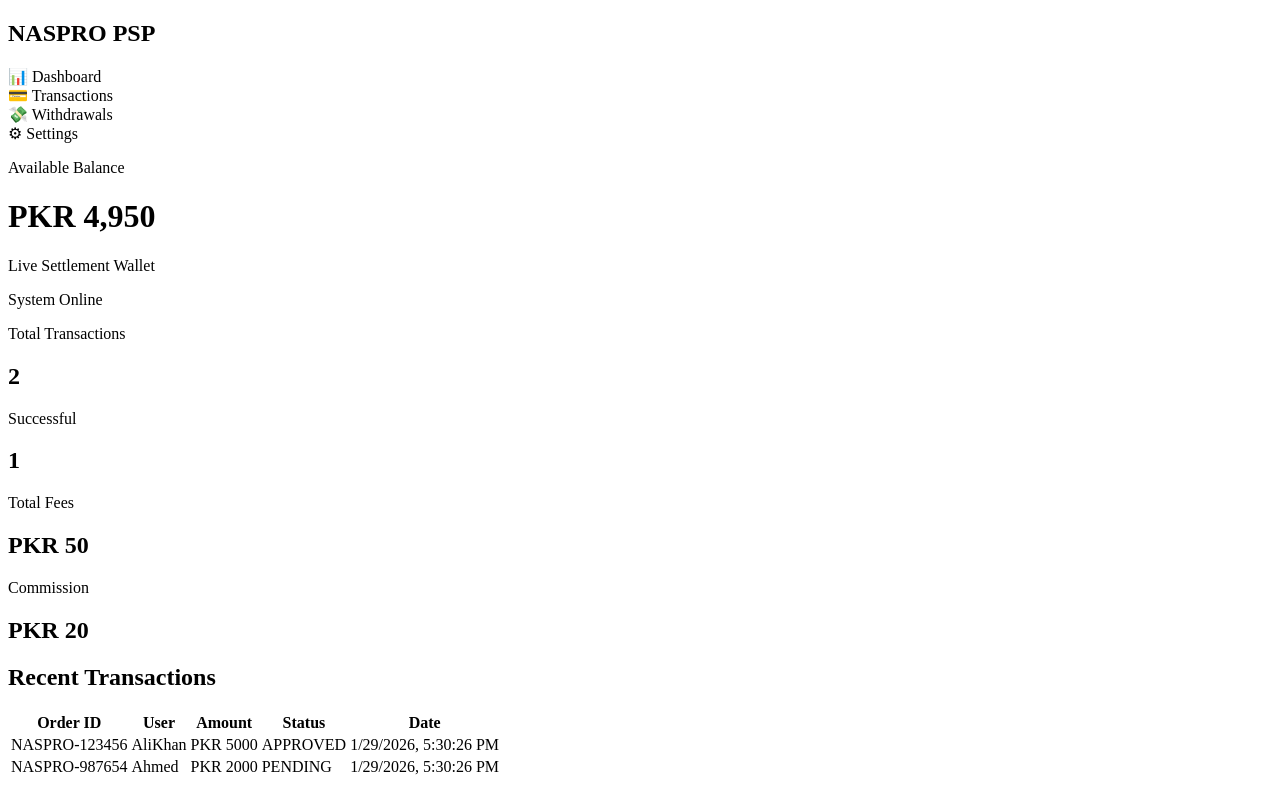
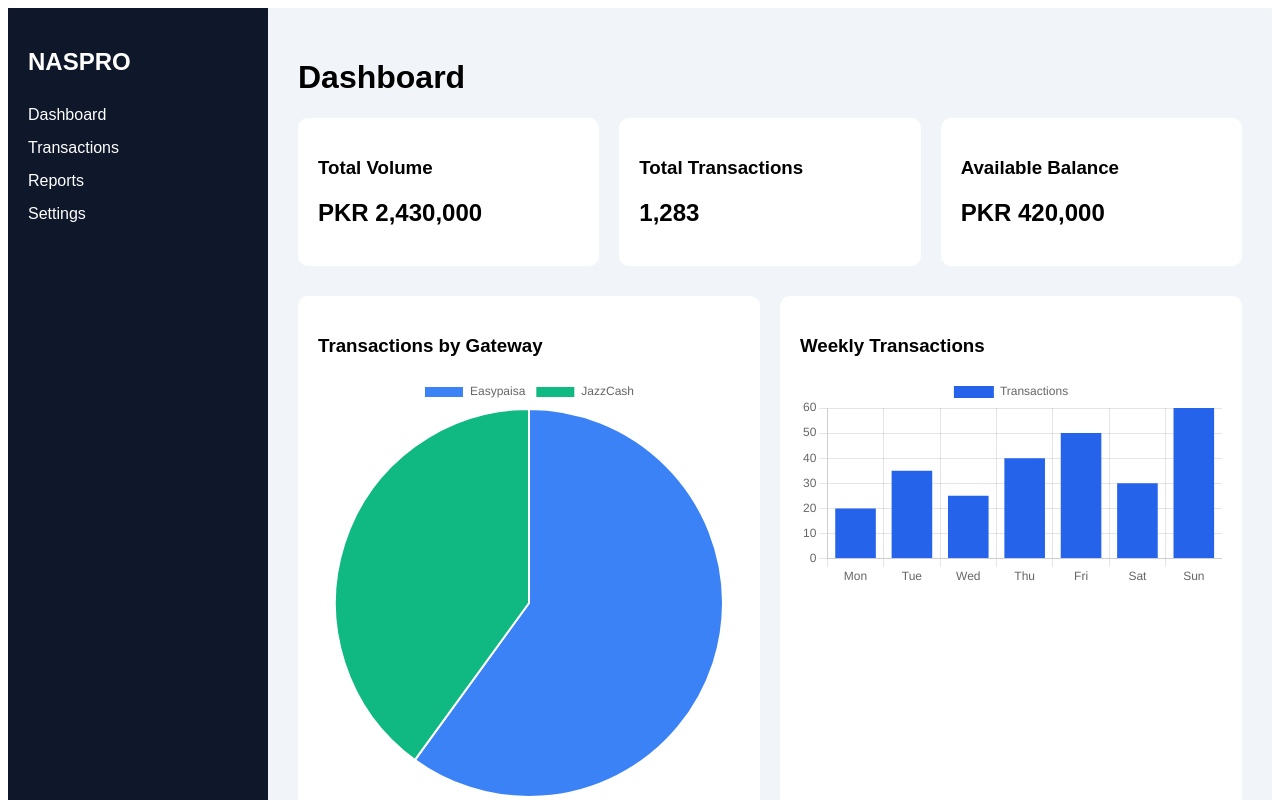
Before and after one commit to naspro-tech/naspro, a Next.js app: page /portal in a window 1280 px wide. Shown: the top 800 px of the page. Built offline with nearby package versions, Linux system fonts and the light colour scheme; sample sign-in values are in the browser's storage.

Commit message:
Refactor Portal component into Dashboard component

```diff
--- a/pages/portal/index.js
+++ b/pages/portal/index.js
@@ -1,187 +1,189 @@
-import { useEffect, useState } from "react";
+import { useEffect } from "react";
+import { useRouter } from "next/router";
+import {
+Chart as ChartJS,
+ArcElement,
+Tooltip,
+Legend,
+CategoryScale,
+LinearScale,
+BarElement
+} from "chart.js";
 
-export default function Portal() {
-  const [transactions, setTransactions] = useState([]);
-  const [availableBalance, setAvailableBalance] = useState(0);
-  const [totalTxns, setTotalTxns] = useState(0);
-  const [successTxns, setSuccessTxns] = useState(0);
-  const [totalFees, setTotalFees] = useState(0);
-  const [totalCommission, setTotalCommission] = useState(0);
+import { Pie,Bar } from "react-chartjs-2";
 
-  // 🔥 Replace this later with real API
-  const fetchData = async () => {
-    const dummy = [
+ChartJS.register(
+ArcElement,
+Tooltip,
+Legend,
+CategoryScale,
+LinearScale,
+BarElement
+);
+
+export default function Dashboard(){
+
+const router = useRouter();
+
+useEffect(()=>{
+const auth = localStorage.getItem("auth");
+if(!auth){
+router.push("/login");
+}
+},[]);
+
+const pieData = {
+labels:["Easypaisa","JazzCash"],
+datasets:[
 {
-        order_id: "NASPRO-123456",
-        username: "AliKhan",
-        amount: 5000,
-        status: "APPROVED",
-        fee: 50,
-        commission: 20,
-        createdAt: new Date().toLocaleString(),
-      },
+data:[60,40],
+backgroundColor:["#3b82f6","#10b981"]
+}
+]
+}
+
+const barData = {
+labels:["Mon","Tue","Wed","Thu","Fri","Sat","Sun"],
+datasets:[
 {
-        order_id: "NASPRO-987654",
-        username: "Ahmed",
-        amount: 2000,
-        status: "PENDING",
-        fee: 20,
-        commission: 10,
-        createdAt: new Date().toLocaleString(),
-      },
-    ];
+label:"Transactions",
+data:[20,35,25,40,50,30,60],
+backgroundColor:"#2563eb"
+}
+]
+}
 
-    setTransactions(dummy);
+return(
 
-    const approved = dummy.filter(t => t.status === "APPROVED");
-
-    setAvailableBalance(
-      approved.reduce((acc, t) => acc + t.amount - t.fee, 0)
-    );
-    setTotalTxns(dummy.length);
-    setSuccessTxns(approved.length);
-    setTotalFees(approved.reduce((acc, t) => acc + t.fee, 0));
-    setTotalCommission(approved.reduce((acc, t) => acc + t.commission, 0));
-  };
-
-  useEffect(() => {
-    fetchData();
-    const interval = setInterval(fetchData, 10000);
-    return () => clearInterval(interval);
-  }, []);
-
-  return (
-    <div className="min-h-screen bg-[#0f172a] text-white flex">
+<div style={{display:"flex",height:"100vh",fontFamily:"Arial"}}>
 
 {/* Sidebar */}
-      <aside className="w-64 bg-[#111827] border-r border-gray-800 p-6">
-        <h2 className="text-2xl font-bold text-emerald-400 mb-10">
-          NASPRO PSP
-        </h2>
 
-        <nav className="space-y-6 text-gray-400">
-          <div className="hover:text-white cursor-pointer transition">
-            📊 Dashboard
+<div style={{
+width:"220px",
+background:"#0f172a",
+color:"white",
+padding:"20px"
+}}>
+
+<h2>NASPRO</h2>
+
+<ul style={{listStyle:"none",padding:0,marginTop:"30px"}}>
+<li style={{marginBottom:"15px"}}>Dashboard</li>
+<li style={{marginBottom:"15px"}}>Transactions</li>
+<li style={{marginBottom:"15px"}}>Reports</li>
+<li style={{marginBottom:"15px"}}>Settings</li>
+</ul>
+
 </div>
-          <div className="hover:text-white cursor-pointer transition">
-            💳 Transactions
-          </div>
-          <div className="hover:text-white cursor-pointer transition">
-            💸 Withdrawals
-          </div>
-          <div className="hover:text-white cursor-pointer transition">
-            ⚙ Settings
-          </div>
-        </nav>
-      </aside>
 
 {/* Main */}
-      <main className="flex-1 p-10">
 
-        {/* Balance Card */}
-        <div className="bg-gradient-to-r from-emerald-500 to-green-400 rounded-3xl p-8 shadow-2xl mb-10">
-          <div className="flex justify-between items-center">
-            <div>
-              <p className="uppercase text-sm opacity-80">
-                Available Balance
-              </p>
-              <h1 className="text-5xl font-bold mt-3">
-                PKR {availableBalance.toLocaleString()}
-              </h1>
-              <p className="mt-2 text-sm opacity-80">
-                Live Settlement Wallet
-              </p>
+<div style={{flex:1,padding:"30px",background:"#f1f5f9"}}>
+
+<h1>Dashboard</h1>
+
+{/* Balance cards */}
+
+<div style={{
+display:"grid",
+gridTemplateColumns:"repeat(3,1fr)",
+gap:"20px",
+marginTop:"20px"
+}}>
+
+<div style={{background:"white",padding:"20px",borderRadius:"10px"}}>
+<h3>Total Volume</h3>
+<h2>PKR 2,430,000</h2>
 </div>
 
-            <div className="flex items-center gap-2">
-              <span className="w-3 h-3 bg-white rounded-full animate-pulse"></span>
-              <span className="text-sm font-medium">System Online</span>
-            </div>
-          </div>
+<div style={{background:"white",padding:"20px",borderRadius:"10px"}}>
+<h3>Total Transactions</h3>
+<h2>1,283</h2>
 </div>
 
-        {/* Stats */}
-        <div className="grid grid-cols-4 gap-8 mb-12">
-          <div className="bg-[#1e293b] p-6 rounded-2xl shadow-lg">
-            <p className="text-gray-400 text-sm">Total Transactions</p>
-            <h2 className="text-3xl font-bold mt-3">{totalTxns}</h2>
+<div style={{background:"white",padding:"20px",borderRadius:"10px"}}>
+<h3>Available Balance</h3>
+<h2>PKR 420,000</h2>
 </div>
 
-          <div className="bg-[#1e293b] p-6 rounded-2xl shadow-lg">
-            <p className="text-gray-400 text-sm">Successful</p>
-            <h2 className="text-3xl font-bold mt-3 text-emerald-400">
-              {successTxns}
-            </h2>
 </div>
 
-          <div className="bg-[#1e293b] p-6 rounded-2xl shadow-lg">
-            <p className="text-gray-400 text-sm">Total Fees</p>
-            <h2 className="text-3xl font-bold mt-3 text-red-400">
-              PKR {totalFees.toLocaleString()}
-            </h2>
+{/* Charts */}
+
+<div style={{
+display:"grid",
+gridTemplateColumns:"1fr 1fr",
+gap:"20px",
+marginTop:"30px"
+}}>
+
+<div style={{background:"white",padding:"20px",borderRadius:"10px"}}>
+<h3>Transactions by Gateway</h3>
+<Pie data={pieData}/>
 </div>
 
-          <div className="bg-[#1e293b] p-6 rounded-2xl shadow-lg">
-            <p className="text-gray-400 text-sm">Commission</p>
-            <h2 className="text-3xl font-bold mt-3 text-yellow-400">
-              PKR {totalCommission.toLocaleString()}
-            </h2>
-          </div>
+<div style={{background:"white",padding:"20px",borderRadius:"10px"}}>
+<h3>Weekly Transactions</h3>
+<Bar data={barData}/>
 </div>
 
-        {/* Transactions Table */}
-        <div className="bg-[#111827] rounded-2xl shadow-xl overflow-hidden">
-          <div className="p-6 border-b border-gray-800">
-            <h2 className="text-xl font-semibold">Recent Transactions</h2>
 </div>
 
-          <table className="w-full text-sm">
-            <thead className="bg-[#1f2937] text-gray-400 uppercase text-xs">
+{/* Table */}
+
+<div style={{
+background:"white",
+marginTop:"30px",
+padding:"20px",
+borderRadius:"10px"
+}}>
+
+<h3>Recent Transactions</h3>
+
+<table style={{width:"100%",marginTop:"10px"}}>
+
+<thead>
 <tr>
-                <th className="p-4 text-left">Order ID</th>
-                <th className="p-4 text-left">User</th>
-                <th className="p-4 text-left">Amount</th>
-                <th className="p-4 text-left">Status</th>
-                <th className="p-4 text-left">Date</th>
+<th>Order ID</th>
+<th>User</th>
+<th>Amount</th>
+<th>Status</th>
 </tr>
 </thead>
 
 <tbody>
-              {transactions.map((txn) => (
-                <tr
-                  key={txn.order_id}
-                  className="border-b border-gray-800 hover:bg-[#1e293b] transition"
-                >
-                  <td className="p-4 font-mono text-xs">
-                    {txn.order_id}
-                  </td>
-                  <td className="p-4">{txn.username}</td>
-                  <td className="p-4 font-semibold">
-                    PKR {txn.amount}
-                  </td>
-                  <td className="p-4">
-                    <span
-                      className={`px-3 py-1 rounded-full text-xs font-semibold ${
-                        txn.status === "APPROVED"
-                          ? "bg-emerald-500/20 text-emerald-400"
-                          : txn.status === "PENDING"
-                          ? "bg-yellow-500/20 text-yellow-400"
-                          : "bg-red-500/20 text-red-400"
-                      }`}
-                    >
-                      {txn.status}
-                    </span>
-                  </td>
-                  <td className="p-4 text-gray-400 text-xs">
-                    {txn.createdAt}
-                  </td>
+
+<tr>
+<td>NASPRO-001</td>
+<td>Ali Khan</td>
+<td>PKR 5,000</td>
+<td style={{color:"green"}}>SUCCESS</td>
 </tr>
-              ))}
+
+<tr>
+<td>NASPRO-002</td>
+<td>Usman</td>
+<td>PKR 2,000</td>
+<td style={{color:"green"}}>SUCCESS</td>
+</tr>
+
+<tr>
+<td>NASPRO-003</td>
+<td>Ahmed</td>
+<td>PKR 7,000</td>
+<td style={{color:"orange"}}>PENDING</td>
+</tr>
+
 </tbody>
+
 </table>
+
 </div>
 
-      </main>
 </div>
-  );
+
+</div>
+
+)
   }
```
Lines whose indentation alone changed are shown as unchanged.
